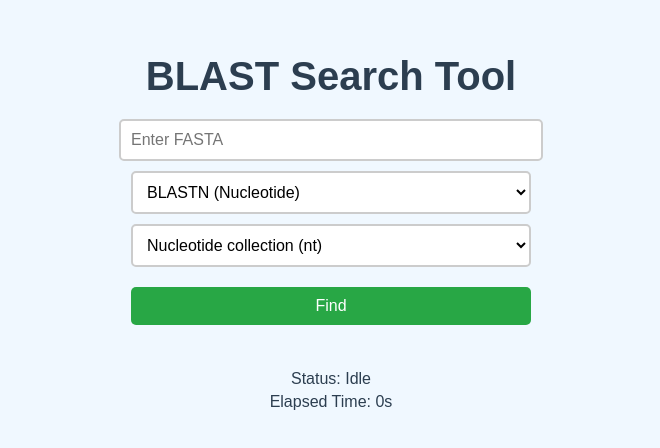
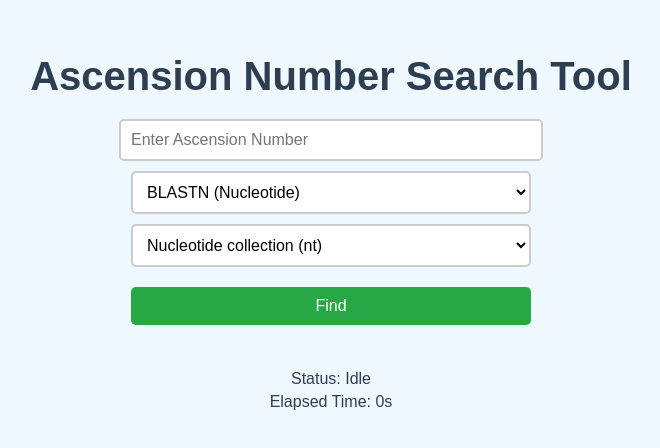
Before and after one commit to soujanyaav/btp, a React (Create React App) app: page / in a window 1280 px wide. Shown: the part 198-646 px from the top of the page, without its empty margins (309-969 px from the left). Built offline with nearby package versions, Linux system fonts and the light colour scheme.

Commit message:
UI modifications

```diff
--- a/src/Components/HomePage.js
+++ b/src/Components/HomePage.js
@@ -73,12 +73,12 @@ const HomePage = () => {
 
   return (
     <div className="homepage-container">
-      <h1 className="homepage-title">BLAST Search Tool</h1>
+      <h1 className="homepage-title">Ascension Number Search Tool</h1>
       <div className="form-container">
         <input
           className="fasta-input"
           type="text"
-          placeholder="Enter FASTA"
+          placeholder="Enter Ascension Number"
           value={fasta}
           onChange={(e) => setFasta(e.target.value)}
         />
@@ -111,7 +111,7 @@ const HomePage = () => {
 
       {responseText && (
         <div className="response-container">
-          <h2>Generated Response:</h2>
+          <h2>Source of collection:</h2>
           <p>{responseText}</p>
         </div>
       )}
```
